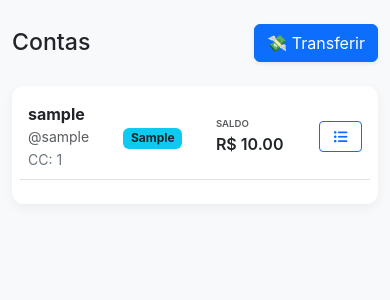
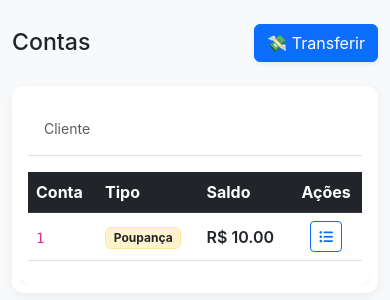
Before and after one commit to azeguti44-bit/bankpro, a Django app: template banco/templates/banco/account_list.html in a window 390 px wide. Shown: the part 56-356 px from the top of the page. Run offline with Django 3.2, Linux system fonts and the light colour scheme; the template is opened without the code that fills it: most values are stand-ins (such as "Sample title", 1, 10 or a date in 2020).

Commit message:
mobile way4

```diff
--- a/banco/templates/banco/account_list.html
+++ b/banco/templates/banco/account_list.html
@@ -34,11 +34,21 @@
 
     <div class="card p-2 p-md-3">
         <div class="table-responsive">
+            <div class="card p-2 p-md-3">
+    {% if not user.is_staff %}
+        <div class="p-3 border-bottom mb-3">
+            <span class="text-muted small d-block">Cliente</span>
+            <h2 class="h5 fw-bold mb-0">{{ user.nome_completo|default:user.username }}</h2>
+        </div>
+    {% endif %}
+
+    <div class="table-responsive">
         <table class="table table-hover align-middle">
-                <thead class="d-none d-md-table-header-group">
+            <thead class="table-dark">
                 <tr>
-                        <th>Usuário</th>
-                        <th class="d-none d-lg-table-cell">Número</th>
+                    {% if user.is_staff %}
+                        <th>Usuário</th> {% endif %}
+                    <th>Conta</th>
                     <th>Tipo</th>
                     <th>Saldo</th>
                     <th class="text-center">Ações</th>
@@ -47,44 +57,47 @@
             <tbody>
                 {% for account in accounts %}
                 <tr>
+                    {% if user.is_staff %}
                     <td>
-                            <div class="fw-bold text-truncate" style="max-width: 150px;">
-                                {{ account.user.nome_completo|default:account.user.username }}
-                            </div>
-                            <small class="text-muted d-block">@{{ account.user.username }}</small>
-                            <small class="d-md-none text-secondary">CC: {{ account.number }}</small>
+                        <div class="fw-bold">{{ account.user.nome_completo|default:account.user.username }}</div>
+                        <small class="text-muted">@{{ account.user.username }}</small>
                     </td>
-                        <td class="d-none d-lg-table-cell"><code>{{ account.number }}</code></td>
+                    {% endif %}
+
+                    <td><code>{{ account.number }}</code></td>
+
                     <td>
-                            <span class="badge bg-info text-dark" style="font-size: 0.75rem;">
                         {% if "CORRENTE" in account.get_account_type_display.upper %}
-                                    Corrente
-                                {% elif "POUPANCA" in account.get_account_type_display.upper or "POUPANÇA" in account.get_account_type_display.upper %}
-                                    Poupança
+                            <span class="badge bg-primary-subtle text-primary border border-primary-subtle">Corrente</span>
                         {% else %}
-                                    {{ account.get_account_type_display }}
+                            <span class="badge bg-warning-subtle text-dark border border-warning-subtle">Poupança</span>
                         {% endif %}
-                            </span>
                     </td>
+
                     <td class="{% if account.balance >= 0 %}balance-positive{% else %}balance-negative{% endif %}">
-                            <small class="d-block d-md-none text-muted" style="font-size: 0.6rem;">SALDO</small>
                         R$ {{ account.balance|floatformat:2 }}
                     </td>
+
                     <td class="text-center">
-                            <div class="d-flex flex-column flex-md-row justify-content-center gap-1 gap-md-2">
-                                <a href="{% url 'transaction_list' account.id %}" class="btn btn-sm btn-outline-primary py-1 px-2">
-                                    <i class="fas fa-list-ul"></i> <span class="d-none d-xl-inline">Extrato</span>
+                        <div class="d-flex justify-content-center gap-2">
+                            <a href="{% url 'transaction_list' account.id %}" class="btn btn-sm btn-outline-primary" title="Ver Extrato">
+                                <i class="fas fa-list-ul"></i> <span class="d-none d-md-inline">Extrato</span>
                             </a>
+
                             {% if user.is_staff %}
                             <form action="{% url 'excluir_usuario' account.user.id %}" method="POST" class="m-0">
                                 {% csrf_token %}
-                                    <button type="submit" class="btn btn-sm btn-outline-danger py-1 px-2" onclick="return confirm('Excluir?')">
-                                        <i class="fas fa-trash-alt"></i> <span class="d-none d-xl-inline">Excluir</span>
+                                <button type="submit" class="btn btn-sm btn-outline-danger" onclick="return confirm('Excluir usuário?')">
+                                    <i class="fas fa-trash-alt"></i>
                                 </button>
                             </form>
                             {% endif %}
                         </div>
                     </td>
+                </tr>
+                {% empty %}
+                <tr>
+                    <td colspan="5" class="text-center py-4 text-muted">Nenhuma conta encontrada.</td>
                 </tr>
                 {% endfor %}
             </tbody>
@@ -92,5 +105,7 @@
     </div>
 </div>
         </div>
+    </div>
+</div>
 </body>
 </html>
```
Lines whose indentation alone changed are shown as unchanged.
